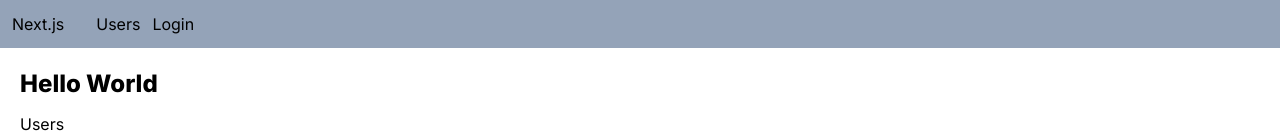
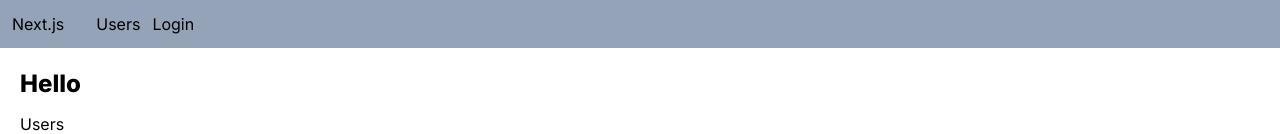
Before and after one commit to MohammadSulaiman97/next-app, a Next.js app: page / in a window 1280 px wide. Shown: the top 134 px of the page. Built offline with nearby package versions, Linux system fonts and the light colour scheme; no server answers.

Commit message:
middleware & server session

```diff
--- a/app/api/auth/[...nextauth]/route.ts
+++ b/app/api/auth/[...nextauth]/route.ts
@@ -1,13 +1,16 @@
 import NextAuth from "next-auth";
 import GoogleProvider from "next-auth/providers/google";
 
-const handler = NextAuth({
+
+export const authOptions = {
     providers: [
         GoogleProvider({
             clientId: process.env.GOOGLE_CLIENT_ID!,
             clientSecret: process.env.GOOGLE_CLIENT_SECRET!
         })
     ]
-});
+}
+
+const handler = NextAuth(authOptions);
 
 export { handler as GET, handler as POST }
--- a/app/page.tsx
+++ b/app/page.tsx
@@ -1,10 +1,13 @@
 import Link from 'next/link'
 import ProductCard from './components/ProductCard'
+import { getServerSession } from 'next-auth'
+import { authOptions } from './api/auth/[...nextauth]/route'
 
-export default function Home() {
+export default async function Home() {
+  const session = await getServerSession(authOptions);
   return (
     <main>
-      <h1>Hello World</h1>
+      <h1>Hello { session && <span>{ session.user!.name }</span> }</h1>
       <Link href='/users'>Users</Link>
       <ProductCard />
     </main>
```
Also changed, not shown: middleware.ts (added, +18 -0 lines).
